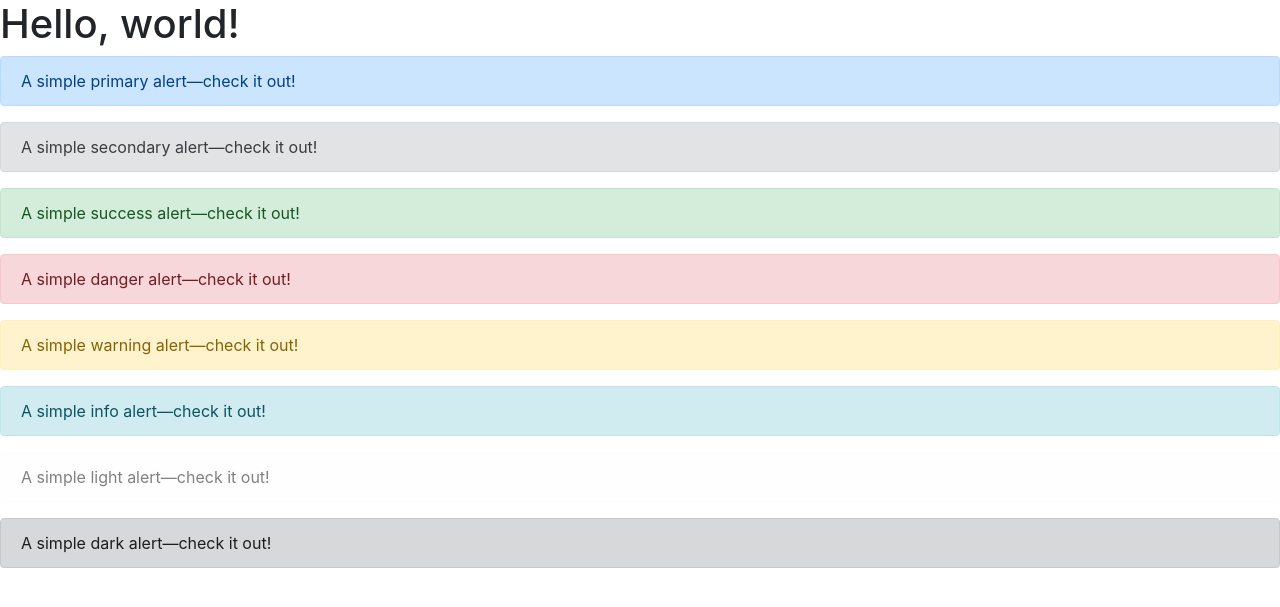
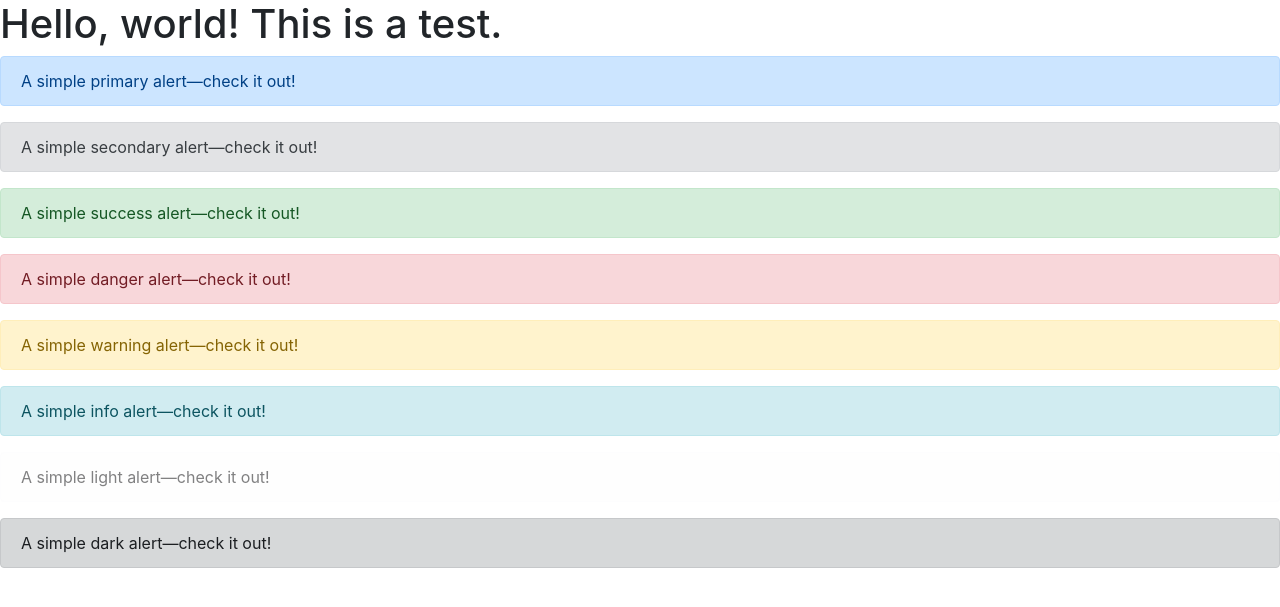
Before and after one commit to deeplypuzzled/deeplypuzzled.github.io, a Jekyll site: the page bootstrap_test.html, which Jekyll copies as it is, in a window 1280 px wide. Shown: the top 607 px of the page. Built offline with Jekyll 4.4.1, drawn with Linux system fonts in a browser that asks for light colours.

Commit message:
Update bootstrap_test.html

```diff
--- a/bootstrap_test.html
+++ b/bootstrap_test.html
@@ -11,7 +11,7 @@
     <title>Hello, world!</title>
   </head>
   <body>
-    <h1>Hello, world!</h1>
+    <h1>Hello, world! This is a test.</h1>
 
 <div class="alert alert-primary" role="alert">
   A simple primary alert—check it out!
```
